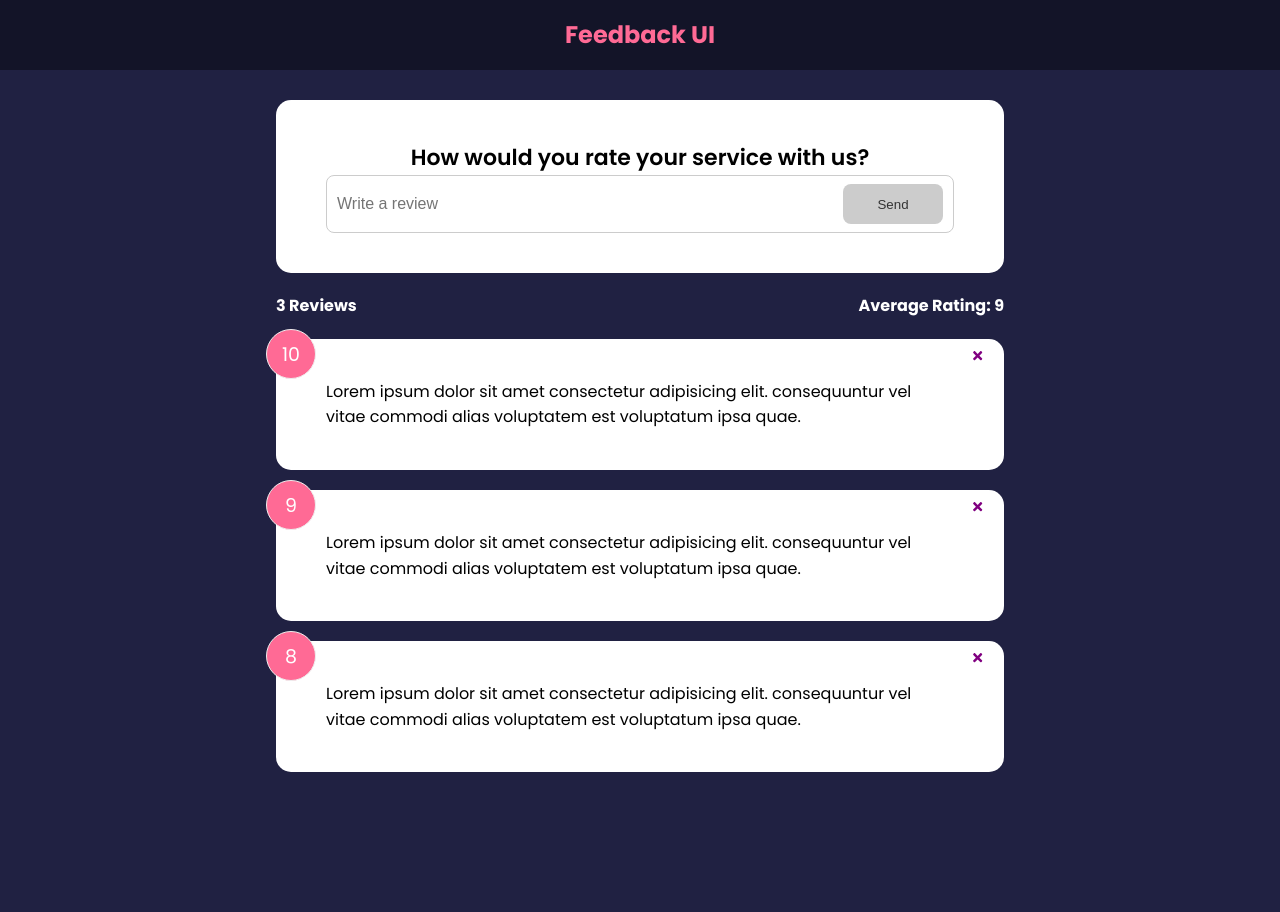
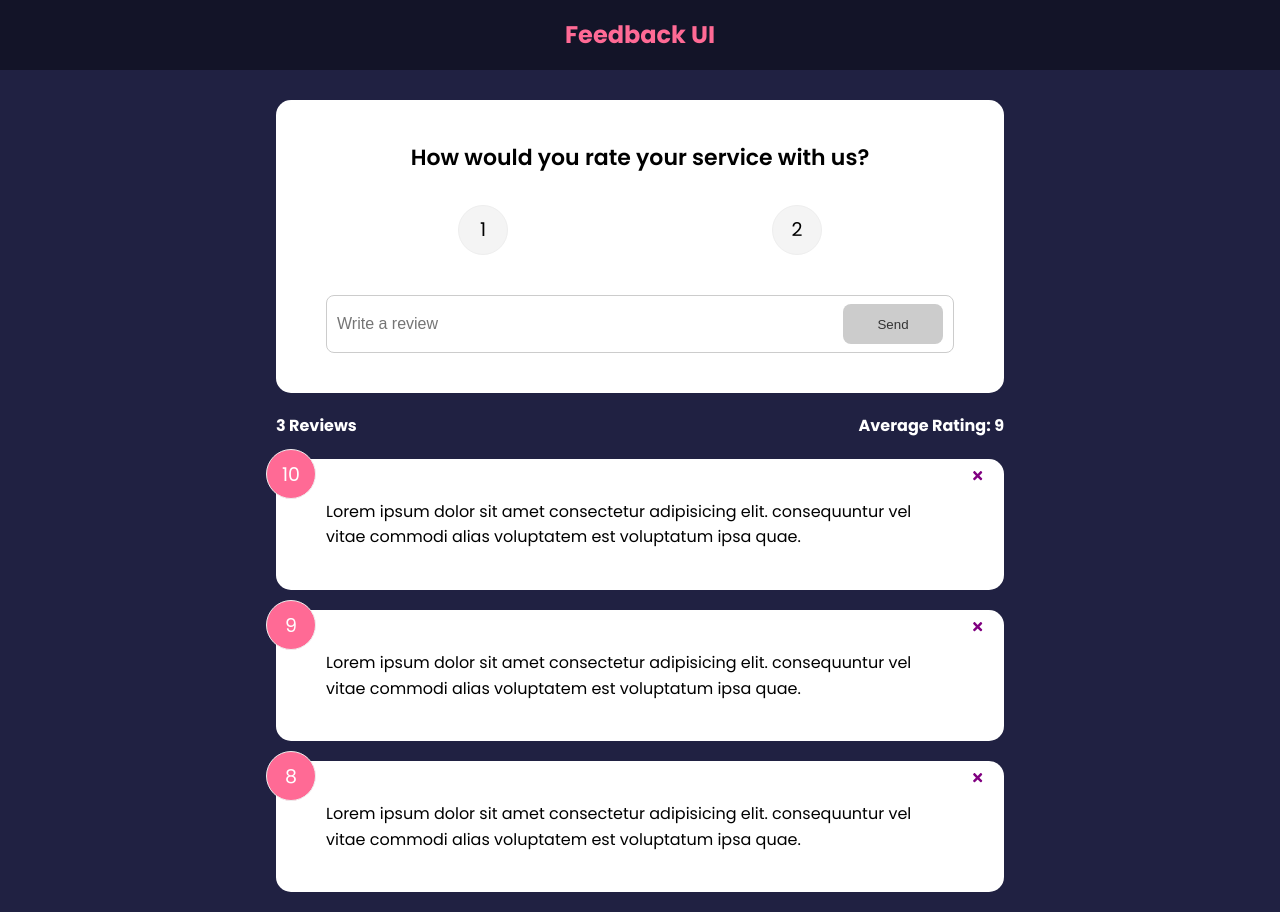
Before and after one commit to AndrewChacon/feedback-app, a React (Create React App) app: page / in a window 1280 px wide. Before the commit the page ends 800 px from the top, so only its background shows below. Built offline with nearby package versions, Linux system fonts and the light colour scheme; the HTML template or start-up script is replaced by a standard one.

Commit message:
RatingSelect component

```diff
--- a/src/components/FeedbackForm.jsx
+++ b/src/components/FeedbackForm.jsx
@@ -1,9 +1,11 @@
 import React, { useState } from 'react';
+import RatingSelect from './RatingSelect';
 import Button from './shared/Button';
 import Card from './shared/Card';
 
 function FeedbackForm() {
 	const [text, setText] = useState('');
+	const [rating, setRating] = useState(10);
 	const [btnDisabled, setBtnDisabled] = useState(true);
 	const [message, setMessage] = useState('');
 
@@ -26,6 +28,7 @@
 		<Card>
 			<form action=''>
 				<h2>How would you rate your service with us?</h2>
+				<RatingSelect select={rating => setRating(rating)} />
 				<div className='input-group'>
 					<input
 						onChange={handleTextChange}
--- /dev/null
+++ b/src/components/RatingSelect.jsx
@@ -0,0 +1,39 @@
+import React, { useState } from 'react';
+
+const RatingSelect = ({ select }) => {
+	const [selected, setSelected] = useState(10);
+
+	const handleChange = e => {
+		setSelected(+e.currentTarget.value);
+		select(+e.currentTarget.value);
+	};
+
+	return (
+		<ul className='rating'>
+			<li>
+				<input
+					type='radio'
+					id='num1'
+					name='rating'
+					value='1'
+					onChange={handleChange}
+					checked={selected === 1}
+				/>
+				<label htmlFor='num1'>1</label>
+			</li>
+			<li>
+				<input
+					type='radio'
+					id='num2'
+					name='rating'
+					value='2'
+					onChange={handleChange}
+					checked={selected === 2}
+				/>
+				<label htmlFor='num2'>2</label>
+			</li>
+		</ul>
+	);
+};
+
+export default RatingSelect;
```
